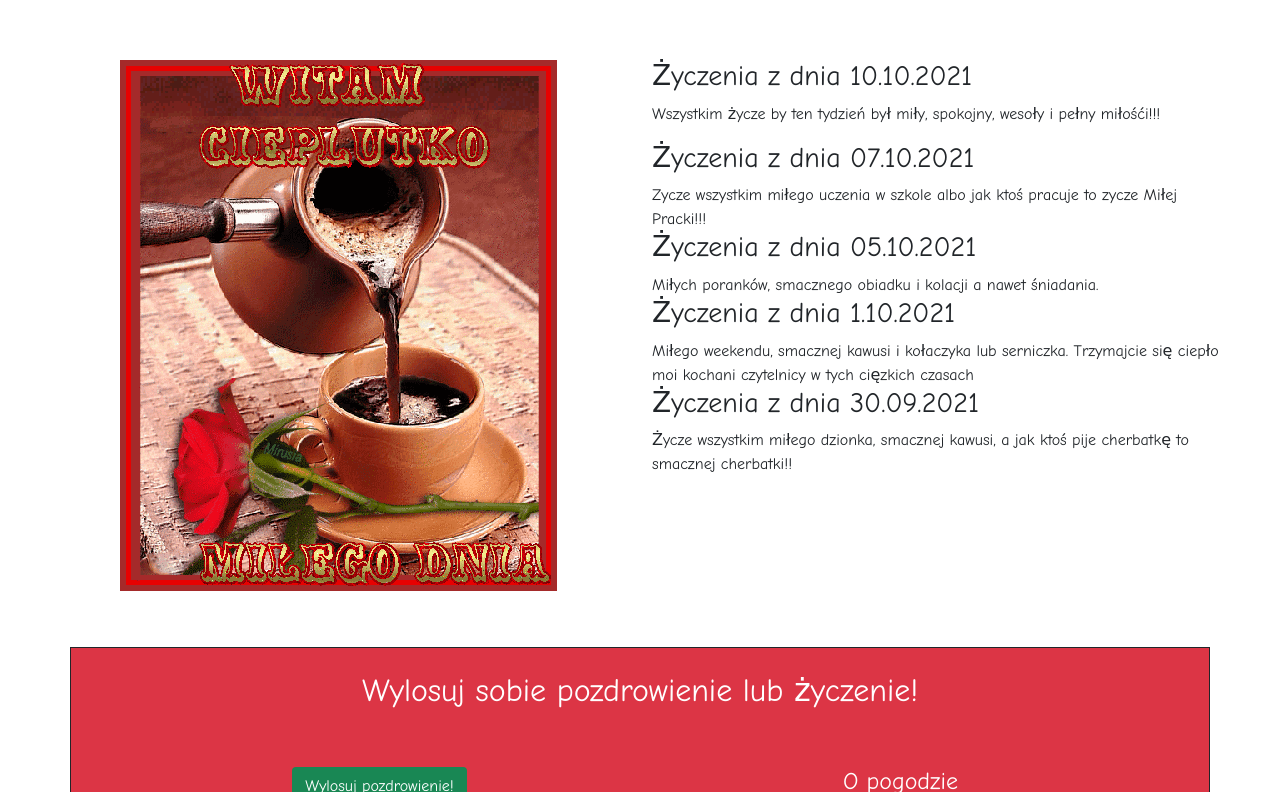
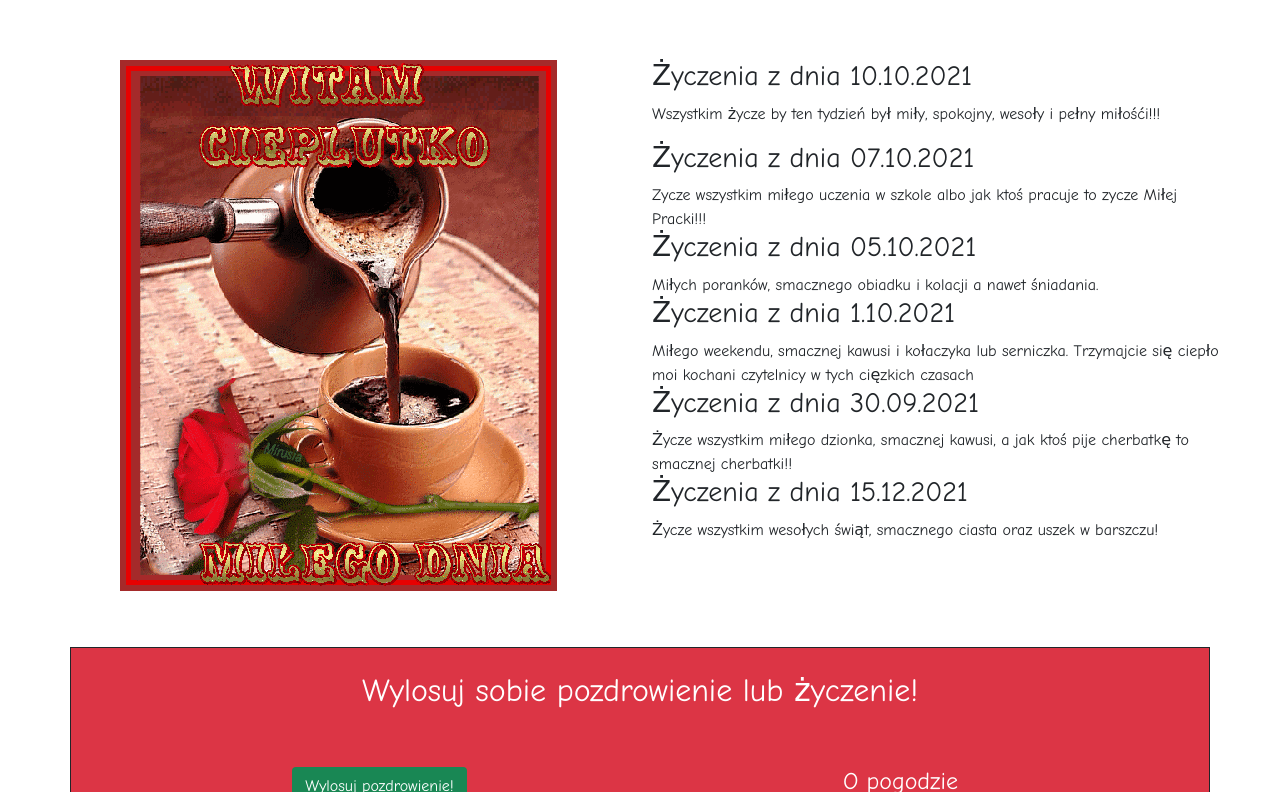
Before and after one commit to Lepkazielona/Lepkazielona.github.io, a plain HTML site: page index.html in a window 1280 px wide. Shown: the part 308-1100 px from the top of the page. Drawn offline with nearby package versions, Linux system fonts and the light colour scheme; a script that the page names is missing.

Commit message:
Update index.html
faknajkndsknask

```diff
--- a/index.html
+++ b/index.html
@@ -33,6 +33,8 @@
                 <a>Miłego weekendu, smacznej kawusi i kołaczyka lub serniczka. Trzymajcie się ciepło moi kochani czytelnicy w tych cięzkich czasach</a>
                 <h3>Życzenia z dnia 30.09.2021</h3>
                 <a>Życze wszystkim miłego dzionka, smacznej kawusi, a jak ktoś pije cherbatkę to smacznej cherbatki!!</a>
+                <h3>Życzenia z dnia 15.12.2021</h3>
+                <p>Życze wszystkim wesołych świąt, smacznego ciasta oraz uszek w barszczu!</p>
             </div>
         </div>
 
```
